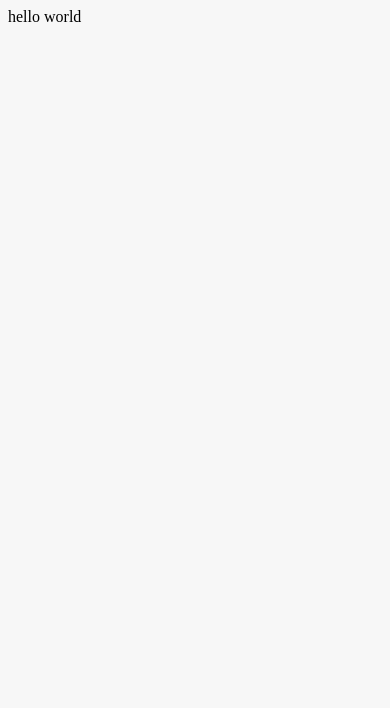
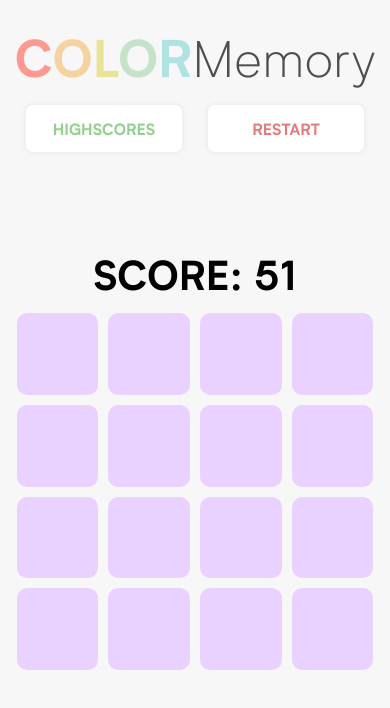
Before and after one commit to lauirvin/color-memory, a React (Create React App) app: page / in a window 390 px wide. Shown: the top 708 px of the page. Built offline with nearby package versions, Linux system fonts and the light colour scheme.

Commit message:
Initial UI implementation

```diff
--- a/src/App.js
+++ b/src/App.js
@@ -1,8 +1,15 @@
-import React from "react";
+import React, { Fragment } from "react";
 import "./styles/styles.scss";
+import Header from "./components/Header";
+import Board from "./components/Board";
 
 const App = () => {
-  return <div>hello world</div>;
+  return (
+    <Fragment>
+      <Header />
+      <Board />
+    </Fragment>
+  );
 };
 
 export default App;
--- /dev/null
+++ b/src/components/Board.jsx
@@ -0,0 +1,15 @@
+import React from "react";
+import Card from "./Card";
+
+const Board = () => {
+  return (
+    <div className="container">
+      <h1 className="score mod-mobile">SCORE: 51</h1>
+      <div className="board">
+        <Card />
+      </div>
+    </div>
+  );
+};
+
+export default Board;
--- /dev/null
+++ b/src/components/Card.jsx
@@ -0,0 +1,26 @@
+import React, { Fragment } from "react";
+
+const Card = () => {
+  return (
+    <Fragment>
+      <div className="card"></div>
+      <div className="card"></div>
+      <div className="card"></div>
+      <div className="card"></div>
+      <div className="card"></div>
+      <div className="card"></div>
+      <div className="card"></div>
+      <div className="card"></div>
+      <div className="card"></div>
+      <div className="card"></div>
+      <div className="card"></div>
+      <div className="card"></div>
+      <div className="card"></div>
+      <div className="card"></div>
+      <div className="card"></div>
+      <div className="card"></div>
+    </Fragment>
+  );
+};
+
+export default Card;
--- /dev/null
+++ b/src/components/Header.jsx
@@ -0,0 +1,26 @@
+import React from "react";
+
+const Header = () => {
+  return (
+    <header>
+      <li className="logo">
+        <span className="C">C</span>
+        <span className="O">O</span>
+        <span className="L">L</span>
+        <span className="Os">O</span>
+        <span className="R">R</span>Memory
+      </li>
+      <li className="score">SCORE: 51</li>
+      <li className="buttons">
+        <button className="highscores">
+          <span>HIGHSCORES</span>
+        </button>
+        <button className="restart">
+          <span>RESTART</span>
+        </button>
+      </li>
+    </header>
+  );
+};
+
+export default Header;
--- /dev/null
+++ b/src/styles/components/board.scss
@@ -0,0 +1,101 @@
+.container {
+  height: 60%;
+  display: flex;
+
+  .score {
+    &.mod-mobile {
+      display: none;
+    }
+  }
+
+  .board {
+    display: flex;
+    flex-wrap: wrap;
+    margin: 0 auto;
+    width: 80vw;
+    max-width: 75vh;
+    height: 80vw;
+    max-height: 75vh;
+
+    .card {
+      flex: 1 0 calc(25% - 10px);
+      margin: 5px;
+      background: #e9d2ff;
+      border-radius: 10px;
+    }
+
+    .card:after {
+      content: "";
+      display: block;
+      padding-bottom: 100%;
+    }
+  }
+}
+
+@include mobileView() {
+  .container {
+    flex-direction: column;
+    height: 70%;
+    .score {
+      text-align: center;
+      font-family: $primary-bold;
+      font-size: 4rem;
+      margin: 0;
+
+      &.mod-mobile {
+        display: block;
+      }
+    }
+
+    .board {
+      width: 94vw;
+      height: 94vw;
+    }
+  }
+}
+
+@include mediumScreen() {
+  .container {
+    height: 70%;
+
+    .score {
+      font-size: 7vw;
+    }
+
+    .board {
+      width: 76vw;
+      height: 76vw;
+    }
+  }
+}
+
+// Landscape View
+
+@include mobileViewLandscape() {
+  .score {
+    &.mod-mobile {
+      display: none !important;
+    }
+  }
+}
+
+@include smallScreenLandscape() {
+  .container {
+    height: 78%;
+  }
+}
+
+@include mediumScreenLandscape() {
+  .container {
+    height: 75%;
+
+    .score {
+      font-size: 5vw;
+    }
+
+    .board {
+      width: 47vw;
+      height: 47vw;
+    }
+  }
+}
--- /dev/null
+++ b/src/styles/components/header.scss
@@ -0,0 +1,261 @@
+header {
+  display: flex;
+  align-items: center;
+  overflow: visible;
+  height: 20%;
+  margin-left: 5px;
+  margin-right: 5px;
+  font-family: $primary-bold;
+  color: $font-color;
+
+  li {
+    list-style-type: none;
+  }
+
+  .logo {
+    width: 30%;
+    font-size: 5rem;
+    font-family: $primary-light;
+
+    span {
+      font-family: $primary-bold;
+    }
+
+    .C {
+      color: $red;
+    }
+    .O {
+      color: $orange;
+    }
+    .L {
+      color: $dark-yellow;
+    }
+    .Os {
+      color: $green;
+    }
+    .R {
+      color: $blue;
+    }
+  }
+
+  .score {
+    font-size: 6rem;
+    width: 40%;
+    text-align: center;
+
+    &.mod-mobile {
+      display: none;
+    }
+  }
+
+  .buttons {
+    width: 30%;
+    display: flex;
+    flex-direction: column;
+    align-items: flex-end;
+    padding-right: 6px;
+
+    button {
+      background: white;
+      padding: 0;
+      border: 0;
+      border-radius: 10px;
+      width: 23rem;
+      height: 4.5rem;
+      outline: none;
+      font-family: $primary-bold;
+      font-size: 1.6rem;
+      box-shadow: 0px 0px 6px 0px rgba(0, 0, 0, 0.08);
+      cursor: pointer;
+
+      span {
+        position: relative;
+        top: 2px;
+      }
+    }
+
+    .highscores {
+      color: $done;
+      margin-bottom: 1rem;
+    }
+
+    .restart {
+      color: $close;
+    }
+  }
+}
+
+@include mobileView() {
+  header {
+    flex-direction: column;
+    height: 30%;
+    margin: 0;
+
+    .buttons {
+      width: auto;
+      flex-direction: row;
+      padding: 0;
+      width: 100%;
+      align-items: center;
+      justify-content: space-evenly;
+      height: 3.7rem;
+      margin-top: 1rem;
+
+      button {
+        width: 40%;
+        font-size: 4vw;
+        border-radius: 7px;
+        height: 5.5vh;
+
+        span {
+          top: 2px;
+        }
+      }
+
+      .highscores {
+        margin: 0;
+      }
+    }
+
+    .logo {
+      width: auto;
+      font-size: 13vw;
+      margin-top: 3rem;
+    }
+
+    .score {
+      display: none;
+    }
+  }
+}
+
+@include mediumScreen() {
+  header {
+    height: 30%;
+    .buttons {
+      height: 3.7rem;
+      justify-content: center;
+
+      button {
+        font-size: 2.7vw;
+        height: 5.2vh;
+        width: 32%;
+        border-radius: 10px;
+
+        span {
+          top: 2px;
+        }
+      }
+
+      .highscores {
+        margin-right: 4rem;
+      }
+    }
+
+    .logo {
+      font-size: 10vw;
+      margin-top: 5rem;
+    }
+  }
+}
+
+// Landscape View
+@include mobileViewLandscape() {
+  header {
+    margin-left: 1rem;
+    margin-right: 1rem;
+    flex-direction: row;
+    justify-content: space-between;
+
+    .buttons {
+      margin: 0;
+      flex-direction: column;
+      align-items: flex-end;
+      justify-content: space-between;
+
+      button {
+        width: 14rem;
+        border-radius: 7px;
+
+        span {
+          top: 2px;
+        }
+      }
+
+      .highscores {
+        margin-right: 0;
+      }
+    }
+
+    .logo {
+      width: 30%;
+      font-size: 3rem;
+      margin-top: 0;
+    }
+
+    .score {
+      width: 40%;
+      font-size: 3.8rem;
+      display: block;
+    }
+  }
+}
+
+@include smallScreenLandscape() {
+  header {
+    height: 22%;
+
+    .buttons {
+      width: 30%;
+      height: 80%;
+
+      button {
+        height: 45%;
+        font-size: 1.2rem;
+
+        span {
+          top: 2px;
+        }
+      }
+    }
+
+    .logo {
+      font-size: 2.5rem;
+    }
+
+    .score {
+      font-size: 3.3rem;
+    }
+  }
+}
+
+@include mediumScreenLandscape() {
+  header {
+    height: 25%;
+    margin-left: 3rem;
+    margin-right: 3rem;
+
+    .buttons {
+      width: 30%;
+      height: 50%;
+
+      button {
+        height: 43%;
+        font-size: 1.5vw;
+        width: 60%;
+
+        span {
+          top: 2px;
+        }
+      }
+    }
+
+    .logo {
+      font-size: 3.5vw;
+    }
+
+    .score {
+      font-size: 4.5vw;
+    }
+  }
+}
--- a/src/styles/layout/layout.scss
+++ b/src/styles/layout/layout.scss
@@ -1,3 +1,21 @@
-body {
+html {
+  font-size: 62.5%;
+  width: 100%;
+  height: 100%;
+  user-select: none;
   background: $background;
+
+  body {
+    background: $background;
+    width: 100%;
+    height: 100%;
+    margin: 0 auto;
+    display: flex;
+    flex-direction: column;
+    max-width: 124rem;
+
+    #root {
+      height: 100%;
+    }
+  }
 }
--- a/src/styles/styles.scss
+++ b/src/styles/styles.scss
@@ -1,7 +1,12 @@
 // Variables
 @import "./variables/colors.scss";
-@import "./variables//typography.scss";
+@import "./variables/typography.scss";
+@import "./variables/media-queries.scss";
 
 // Layout
 @import "./layout/layout.scss";
 @import "./layout/global.scss";
+
+// Components
+@import "./components/board.scss";
+@import "./components/header.scss";
--- a/src/styles/variables/colors.scss
+++ b/src/styles/variables/colors.scss
@@ -7,8 +7,12 @@ $close: #e27c7c;
 
 // General
 $red: #fe9992;
-$orange: #f5d2a0;
+$orange: #F5D2A0;
 $yellow: #fff9a5;
 $dark-yellow: #e8e396;
 $green: #c6e3c9;
 $blue: #afe3e3;
+
+// Buttons
+$highscores: #8ad088;
+$restart: #be7a7a;
--- /dev/null
+++ b/src/styles/variables/media-queries.scss
@@ -0,0 +1,60 @@
+/* High Resolution Desktop or Laptop Devices */
+@mixin extraLargeScreen() {
+  @media (min-width: 1281px) {
+    @content;
+  }
+}
+
+/* Low Resolution Desktop or Laptops */
+@mixin largeScreen() {
+  @media (min-width: 1025px) and (max-width: 1280px) {
+    @content;
+  }
+}
+
+/* Tablet Devices (Portrait) */
+@mixin mediumScreen() {
+  @media (min-width: 768px) and (max-width: 1024px) {
+    @content;
+  }
+}
+
+/* Tablet Devices (Landscape) */
+@mixin mediumScreenLandscape() {
+  @media (min-width: 768px) and (max-width: 1024px) and (orientation: landscape) {
+    @content;
+  }
+}
+
+/* Mobile Devices - Smartphones */
+@mixin smallScreen() {
+  @media (max-width: 767px) {
+    @content;
+  }
+}
+
+/* Mobile Devices - Smartphones */
+@mixin smallScreenLandscape() {
+  @media (max-width: 767px) and (orientation: landscape) {
+    @content;
+  }
+}
+
+@mixin mobileView() {
+  @include smallScreen() {
+    @content;
+  }
+  @include mediumScreen() {
+    @content;
+  }
+}
+
+@mixin mobileViewLandscape() {
+  @include smallScreenLandscape() {
+    @content;
+  }
+
+  @include mediumScreenLandscape() {
+    @content;
+  }
+}
```
Also changed, not shown: 1 other file (tests, documents, lock files or other folders).
